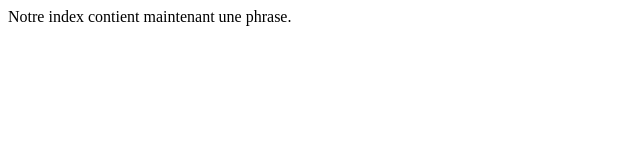
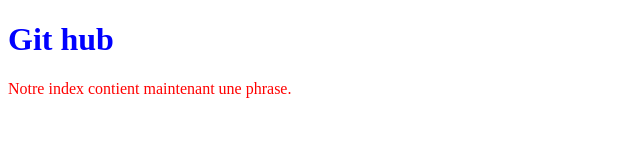
Before and after one commit to AndreMBangoura/OpenclassroomsProject, a plain HTML site: page index.html in a window 1280 px wide. Shown: the whole page, without its empty margins (0-640 px from the left). Drawn offline with Linux system fonts and the light colour scheme.

Commit message:
Ajout d'un paragraphe dans le fichier index.html et de style dans le styles.css

```diff
--- a/index.html
+++ b/index.html
@@ -1 +1,11 @@
-<p> Notre index contient maintenant une phrase. <p>
+<!DOCTYPE html>
+<html>
+<head>
+   <title></title>
+   <link rel="stylesheet" type="text/css" href="styles.css">
+</head>
+<body>
+   <h1>Git hub</h1>
+	<p> Notre index contient maintenant une phrase. <p>
+</body>
+</html>
--- a/styles.css
+++ b/styles.css
@@ -0,0 +1,6 @@
+h1 {
+	color : blue;
+}
+p {
+	color : red;
+}
```
